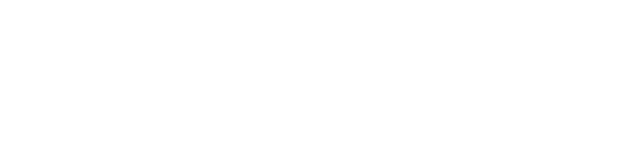
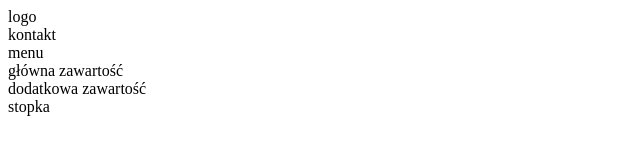
Before and after one commit to kbasta/us_amiw_project, a plain HTML site: page index.html in a window 1280 px wide. Shown: the whole page, without its empty margins (0-640 px from the left). Drawn offline with Linux system fonts and the light colour scheme.

Commit message:
Dodanie kontenerów

```diff
--- a/index.html
+++ b/index.html
@@ -6,6 +6,33 @@
 	<title>Bicykl Kamil Basta</title>
 </head>
 <body>
+    <div id="kontener">
+        <header>
+            <div id="logo">
+                logo
+            </div>
+            <div id="contact">
+                kontakt
+            </div>
+            <nav>
+                menu
+            </nav>
+        </header>
 
+
+        <div id="content">
+            <div id="mainContent">
+                główna zawartość
+            </div>
+            <div id="addContent">
+                dodatkowa zawartość
+            </div>
+        </div>
+
+
+        <footer>
+            stopka
+        </footer>
+    </div>
 </body>
 </html>
```
